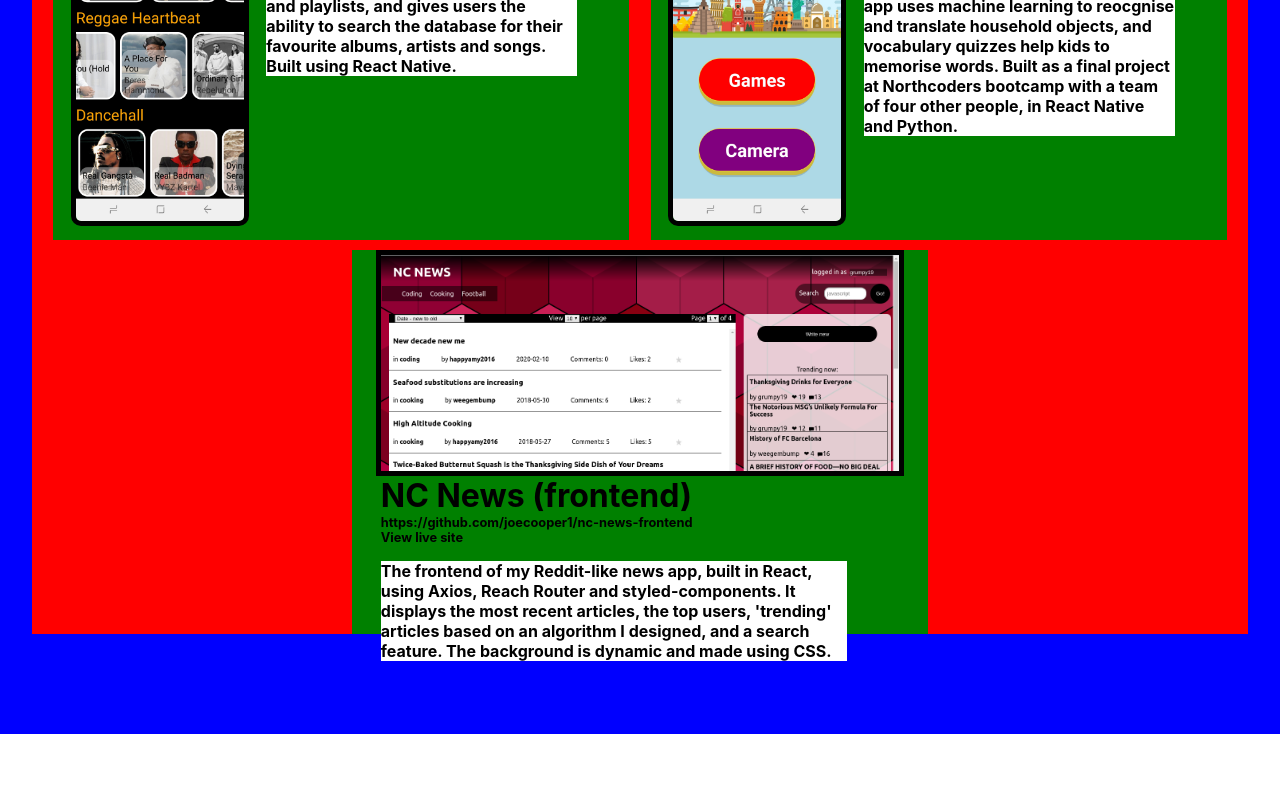
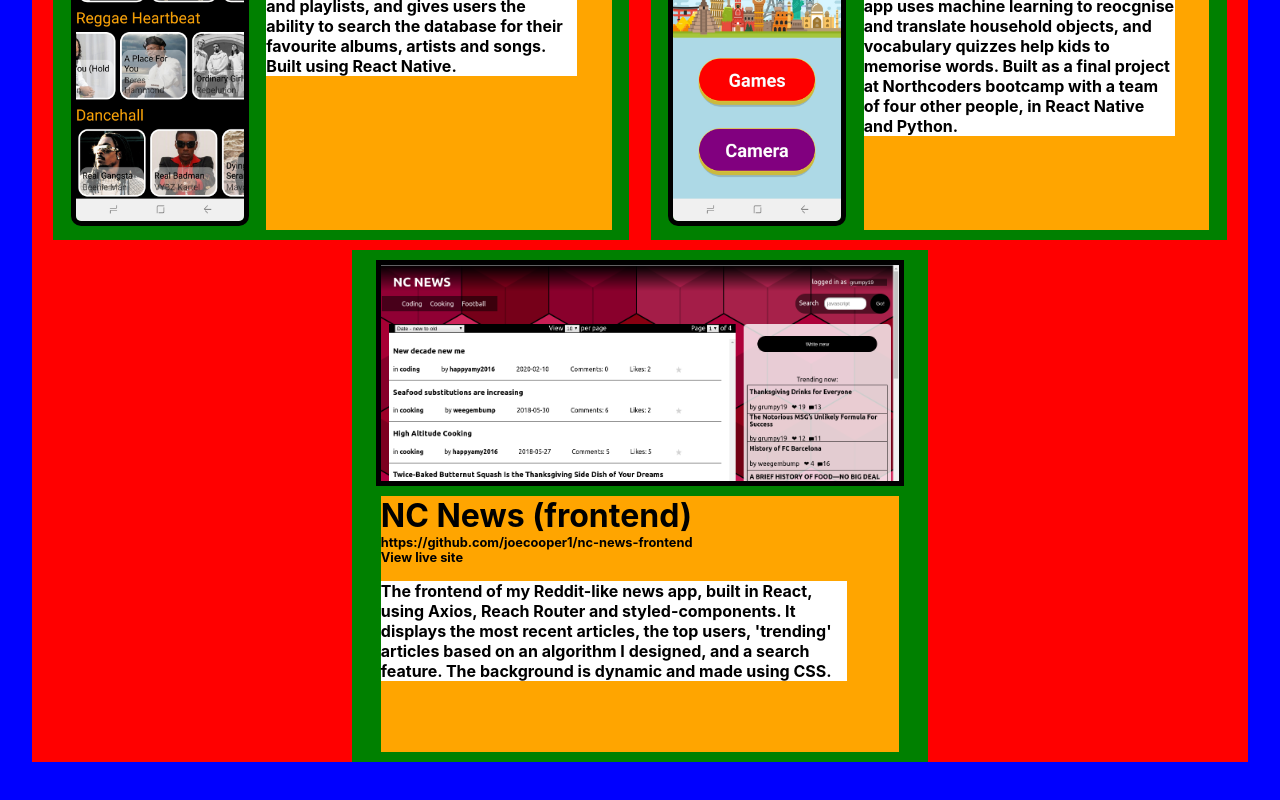
Before and after one commit to joecooper1/pf, a React (Create React App) app: page / in a window 1280 px wide. Shown: the part 986-1786 px from the top of the page. Before the commit the page ends 1720 px from the top, so only its background shows below. Built offline with nearby package versions, Linux system fonts and the light colour scheme.

Commit message:
change layout of horizontal projects

```diff
--- a/src/styles/Projects.js
+++ b/src/styles/Projects.js
@@ -26,7 +26,13 @@ export const ProjectStyle = styled.div`
       : `${props.width * 0.95}px`;
   }};
   height: ${(props) => {
-    return props.width > 1024 ? `${props.width * 0.3}px` : `220px`;
+    return props.type === "vertical"
+      ? props.width > 1024
+        ? `${props.width * 0.3}px`
+        : `220px`
+      : props.width > 1024
+      ? `${props.width * 0.4}px`
+      : `250px`;
   }};
   background-color: ${(props) => {
     return props.width > 1024 ? "green" : `yellow`;
@@ -65,11 +71,20 @@ export const Image = styled.img`
 
 export const Info = styled.div`
   width: ${(props) => {
-    return props.type === 'vertical' ? props.width > 1024 ? "60%" : "70%" : props.width > 1024 ? "90%" : "95%";
+    return props.type === "vertical"
+      ? props.width > 1024
+        ? "60%"
+        : "70%"
+      : props.width > 1024
+      ? "90%"
+      : "95%";
   }};
-  height: 95%;
+  height: ${props => {
+      return props.type === 'vertical' ? '95%' : '50%';
+  }};
   display: flex;
   flex-direction: column;
+  background-color: orange;
 `;
 
 export const Text = styled.p`
```
